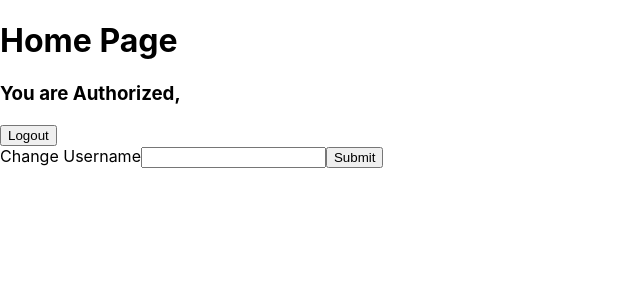
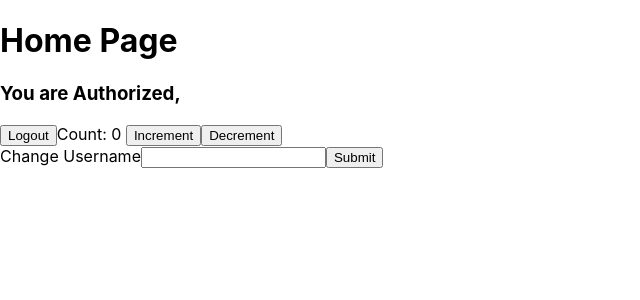
Before and after one commit to gengocodes/gensupply, a React (Create React App) app: page /home in a window 1280 px wide. Shown: the top 300 px of the page, without its empty margins (0-640 px from the left). Built offline with nearby package versions, Linux system fonts and the light colour scheme.

Commit message:
add Redux counterSlice

```diff
--- a/package.json
+++ b/package.json
@@ -3,6 +3,7 @@
   "version": "0.1.0",
   "private": true,
   "dependencies": {
+    "@reduxjs/toolkit": "^2.8.2",
     "@testing-library/dom": "^10.4.0",
     "@testing-library/jest-dom": "^6.6.3",
     "@testing-library/react": "^16.3.0",
@@ -10,8 +11,10 @@
     "axios": "^1.9.0",
     "react": "^19.1.0",
     "react-dom": "^19.1.0",
+    "react-redux": "^9.2.0",
     "react-router-dom": "^7.6.2",
     "react-scripts": "5.0.1",
+    "typescript": "^4.9.5",
     "web-vitals": "^2.1.4"
   },
   "scripts": {
--- a/src/components/Home/Home.jsx
+++ b/src/components/Home/Home.jsx
@@ -1,6 +1,8 @@
 import React, { useEffect, useState } from "react";
 import axios from "axios";
 import { useNavigate } from "react-router-dom";
+import { useSelector, useDispatch } from "react-redux";
+import { decrement, increment } from "../../slices/counterSlice.tsx";
 
 function Home() {
   const [auth, setAuth] = useState(false);
@@ -53,6 +55,11 @@
       })
       .then((err) => console.log(err));
   };
+
+  const dispatch = useDispatch();
+  const count = useSelector((state) => state.count.counter);
+  const [newCount, setNewCount] = useState();
+
   return (
     <div className="home-main">
       <h1>Home Page</h1>
@@ -61,6 +68,9 @@
         <button className="logout" onClick={handleLogout}>
           Logout
         </button>
+        Count: {count}{" "}
+        <button onClick={() => dispatch(increment())}>Increment</button>
+        <button onClick={() => dispatch(decrement())}>Decrement</button>
         <form onSubmit={handleUpdateName}>
           <label htmlFor="username">Change Username</label>
           <input
--- a/src/index.js
+++ b/src/index.js
@@ -2,10 +2,14 @@
 import ReactDOM from "react-dom/client";
 import "./index.css";
 import App from "./App";
+import { Provider } from "react-redux";
+import { store } from "./store.tsx";
 
 const root = ReactDOM.createRoot(document.getElementById("root"));
 root.render(
   <React.StrictMode>
-    <App />
+    <Provider store={store}>
+      <App />
+    </Provider>
   </React.StrictMode>
 );
--- /dev/null
+++ b/src/slices/counterSlice.tsx
@@ -0,0 +1,21 @@
+import { createSlice } from "@reduxjs/toolkit";
+
+const initialState = {
+  counter: 0,
+};
+
+const counterSlice = createSlice({
+  name: "counter",
+  initialState,
+  reducers: {
+    increment: (state, action) => {
+      state.counter += 1;
+    },
+    decrement: (state, action) => {
+      state.counter -= 1;
+    },
+  },
+});
+
+export const { increment, decrement } = counterSlice.actions;
+export default counterSlice.reducer;
--- /dev/null
+++ b/src/store.tsx
@@ -0,0 +1,8 @@
+import { configureStore } from "@reduxjs/toolkit";
+import counterSlice from "./slices/counterSlice.tsx";
+
+export const store = configureStore({
+  reducer: {
+    count: counterSlice,
+  },
+});
```
Also changed, not shown: 2 other files (tests, documents, lock files or other folders).
